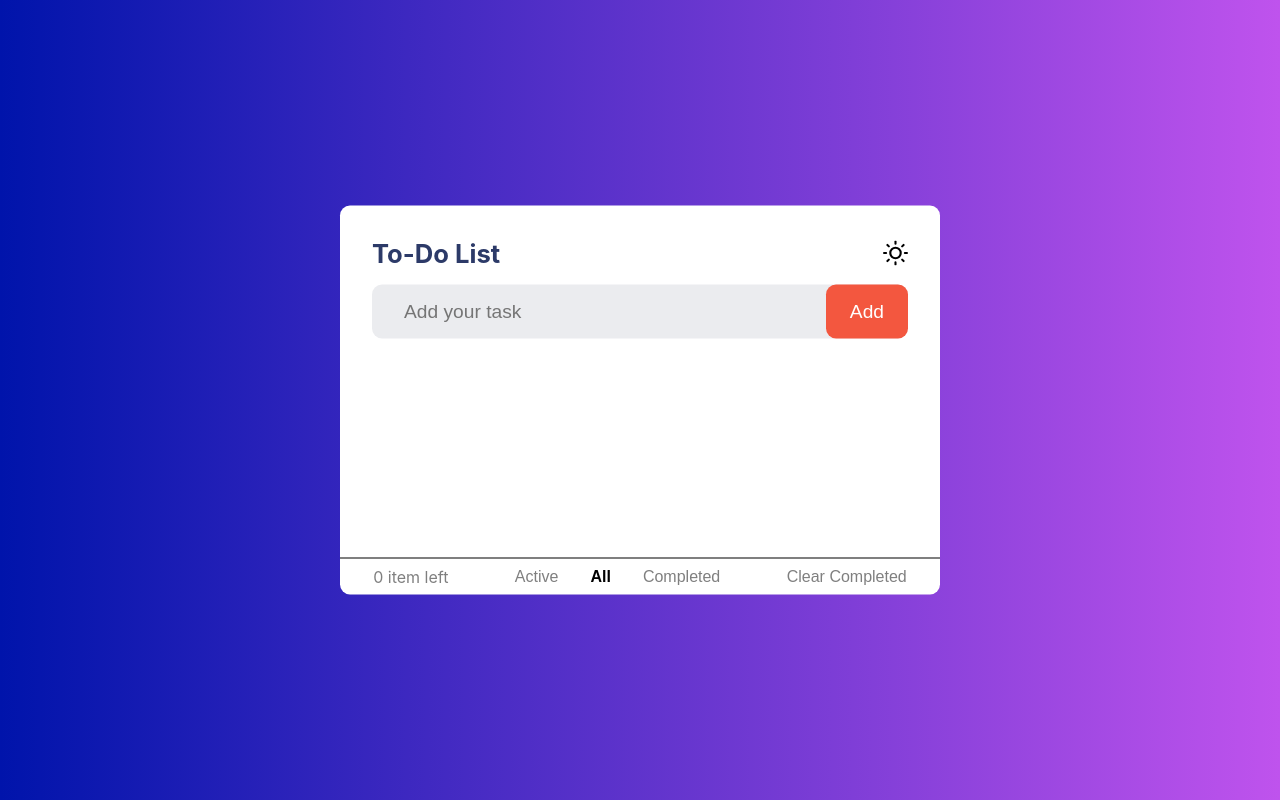
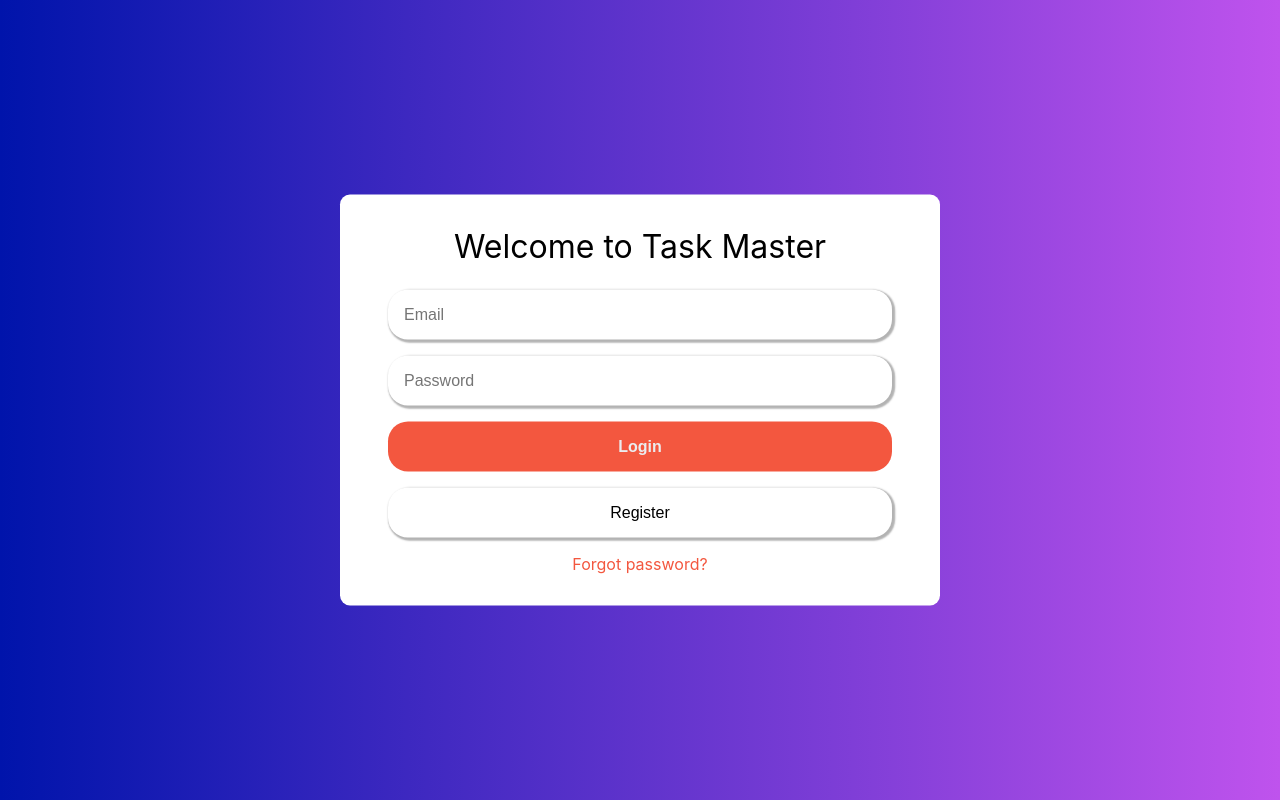
Before and after one commit to Life4Death04/ToDo-2v-Portfolio, a React (Create React App) app: page / in a window 1280 px wide. Built offline with nearby package versions, Linux system fonts and the light colour scheme.

Commit message:
pages: Login and Register

```diff
--- a/src/App.js
+++ b/src/App.js
@@ -2,10 +2,12 @@ import logo from './logo.svg';
 import './App.css';
 
 import ToDo from './components/todo/todo.tsx';
+import Login from './components/auth/login.tsx';
+import Register from './components/auth/register.tsx';
 
 function App() {
   return (
-    <ToDo></ToDo>
+    <Login></Login>
   );
 }
 
--- /dev/null
+++ b/src/components/auth/authStyles.css
@@ -0,0 +1,103 @@
+:root{
+    --background: #fff;
+    --color-text: #000;
+    --color-text-icon: #2c3a68;
+    --color-text-filter-buttons: rgba(0, 0, 0, .5);
+    --color-text-filter-button-active: #000;
+    --color-text-task: #000;
+    --color-action-buttons: #000;
+    --input-background: #ebecef;
+    --orange-buttons: #f3573f;
+    --gray-checked-tasks: #908e8e;
+}
+
+.dark {
+    --background: #1e293b;
+    --foreground: #2c3a68;
+    --color-text: #fff;
+    --color-text-icon: #fff;
+    --color-text-filter-buttons: #637084;
+    --color-text-filter-button-active: #5f6ab8;
+    --color-text-task: #7c8998;
+    --color-action-buttons: #78879b;
+    --input-background: #334054;
+}
+
+/*---------------LOGIN & REGISTER DESIGN----------------*/
+.auth-container{
+    position: absolute;
+    top: 50%; left: 50%;
+    transform: translate(-50%, -50%);
+    text-align: center;
+    background-color: var(--background);
+    width: 600px; height: auto; max-height: 650px;
+    padding: 2rem;
+    border-radius: 10px;
+}
+
+.auth-content{
+    display: flex;
+    flex-direction: column;
+    justify-content: space-around;
+    padding: 0 1rem;
+}
+
+span{
+    font-size: 2rem;
+}
+
+form{
+    display: flex;
+    flex-direction: column;
+    justify-content: space-around;
+    gap: 1rem;
+    min-height: 180px;
+    margin-top: 1.5rem;
+    margin-bottom: 1rem;
+}
+
+form input{
+    padding: 1rem 1rem;
+    font-size: 1rem;
+    box-shadow: .1rem .1rem .1rem .1rem rgba(0, 0, 0, .3);
+    border-radius: 20px;
+}
+
+#submit-btn{
+    background-color: var(--orange-buttons);
+    color: var(--input-background);
+    padding: 1rem 1rem;
+    font-size: 1rem;
+    font-weight: bold;
+    border-radius: 20px;
+}
+
+#submit-btn:hover{
+    cursor: pointer;
+}
+
+#register-btn{
+    background-color: var(--background);
+    color: var(--color-text);
+    box-shadow: .1rem .1rem .1rem .1rem rgba(0, 0, 0, .3);
+    padding: 1rem 1rem;
+    font-size: 1rem;
+    border-radius: 20px;
+    margin-bottom: 1rem;
+}
+
+#register-btn:hover{
+    cursor: pointer;
+}
+
+a{
+    color: var(--orange-buttons);
+    text-align: center;
+}
+
+/*----------REGISTER STYLE-------*/
+
+.input-row{
+    display: flex;
+    justify-content: space-between;
+}
--- /dev/null
+++ b/src/components/auth/login.tsx
@@ -0,0 +1,18 @@
+import './authStyles.css'
+
+export default function Login(){
+    return(
+        <div className="auth-container">
+            <div className="auth-content">
+                <span>Welcome to Task Master</span>
+                <form action="POST">
+                    <input type="email" name="" id="input-email" placeholder="Email"/>
+                    <input type="password" name="" id="input-password" placeholder="Password"/>
+                    <button type="submit" id="submit-btn">Login</button>
+                </form>
+                <button id="register-btn">Register</button>
+                <a href="#">Forgot password?</a>
+            </div>
+        </div>
+    )
+}
--- /dev/null
+++ b/src/components/auth/register.tsx
@@ -0,0 +1,22 @@
+import './authStyles.css'
+
+export default function Register(){
+    return(
+        <div className="auth-container">
+            <div className="auth-content">
+                <span>Register to TaskMaster</span>
+                <form action="POST">
+                    <div className="input-row">
+                        <input type="text" name="firstName" id="firstName-input" placeholder="First name"/>
+                        <input type="text" name="lastName" id="lastName-input" placeholder="Last name"/>
+                    </div>
+                    <input type="email" name="email" id="email-input" placeholder="Email"/>
+                    <input type="password" name="password" id="password-input" placeholder="Password"/>
+                    <input type="confirmPassword" name="confirmPassword" id="confirmPassword-input" placeholder="Confirm password"/>
+                    <button type="submit" id="submit-btn">Register</button>
+                </form>
+                <a href="#" id="login-btn">You already have an account?</a>
+            </div>
+        </div>
+    );
+}
```
